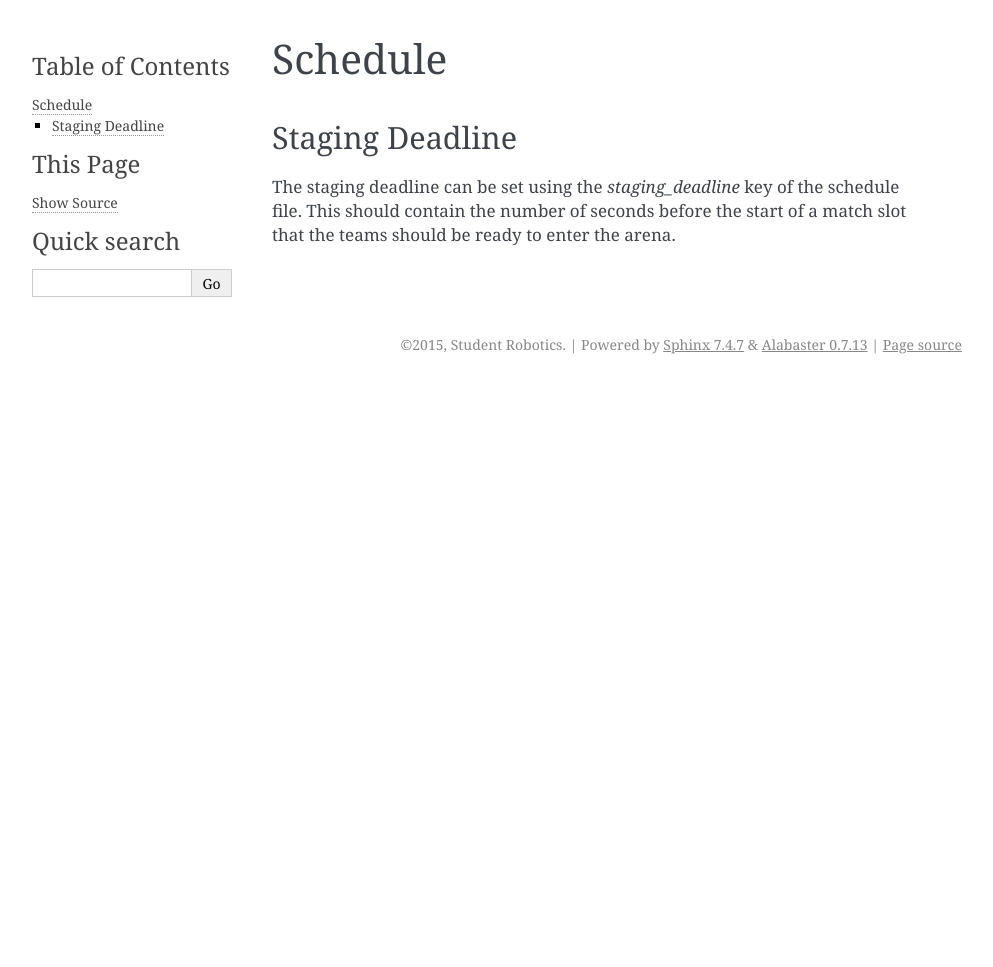
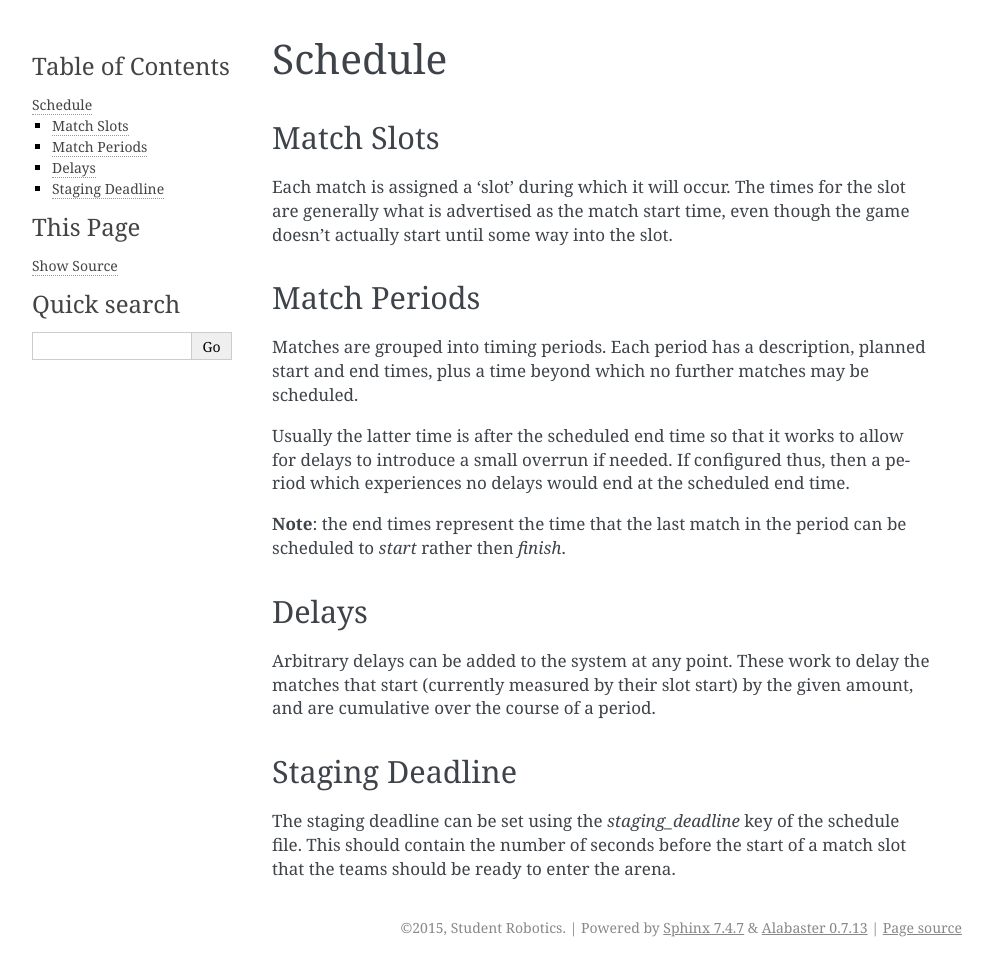
Before and after one commit to srobo-legacy/comp-srcomp, a Sphinx documentation site: the page built from docs/schedule.rst, in a window 1280 px wide. Shown: the whole page, without its empty margins (148-1141 px from the left). Built offline with Sphinx 7.4.7, drawn with Linux system fonts in a browser that asks for light colours; before the commit the page ends 900 px from its top, so only the background shows below that.

Commit message:
Add general schedule docs
Change-Id: I73a40806c9b8e11ddc3d954c8cc043636be36237

```diff
--- a/docs/schedule.rst
+++ b/docs/schedule.rst
@@ -1,5 +1,35 @@
 Schedule
 ========
+
+Match Slots
+-----------
+
+Each match is assigned a 'slot' during which it will occur. The times for
+the slot are generally what is advertised as the match start time, even
+though the game doesn't actually start until some way into the slot.
+
+Match Periods
+-------------
+
+Matches are grouped into timing periods. Each period has a description,
+planned start and end times, plus a time beyond which no further matches
+may be scheduled.
+
+Usually the latter time is after the scheduled end time so that it works
+to allow for delays to introduce a small overrun if needed. If configured
+thus, then a period which experiences no delays would end at the scheduled
+end time.
+
+**Note**: the end times represent the time that the last match in the period
+can be scheduled to *start* rather then *finish*.
+
+
+Delays
+------
+
+Arbitrary delays can be added to the system at any point. These work to
+delay the matches that start (currently measured by their slot start)
+by the given amount, and are cumulative over the course of a period.
 
 Staging Deadline
 ----------------
```
